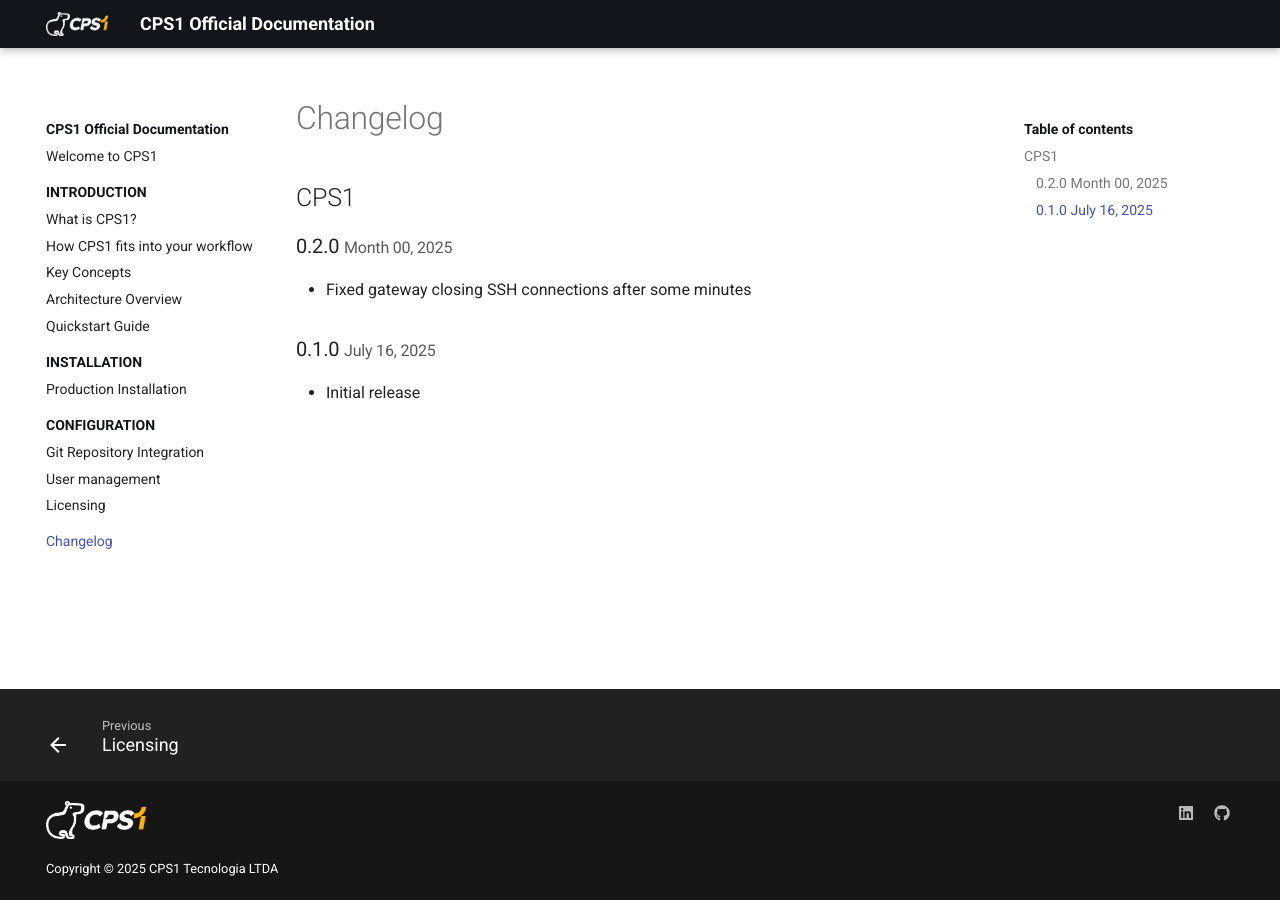
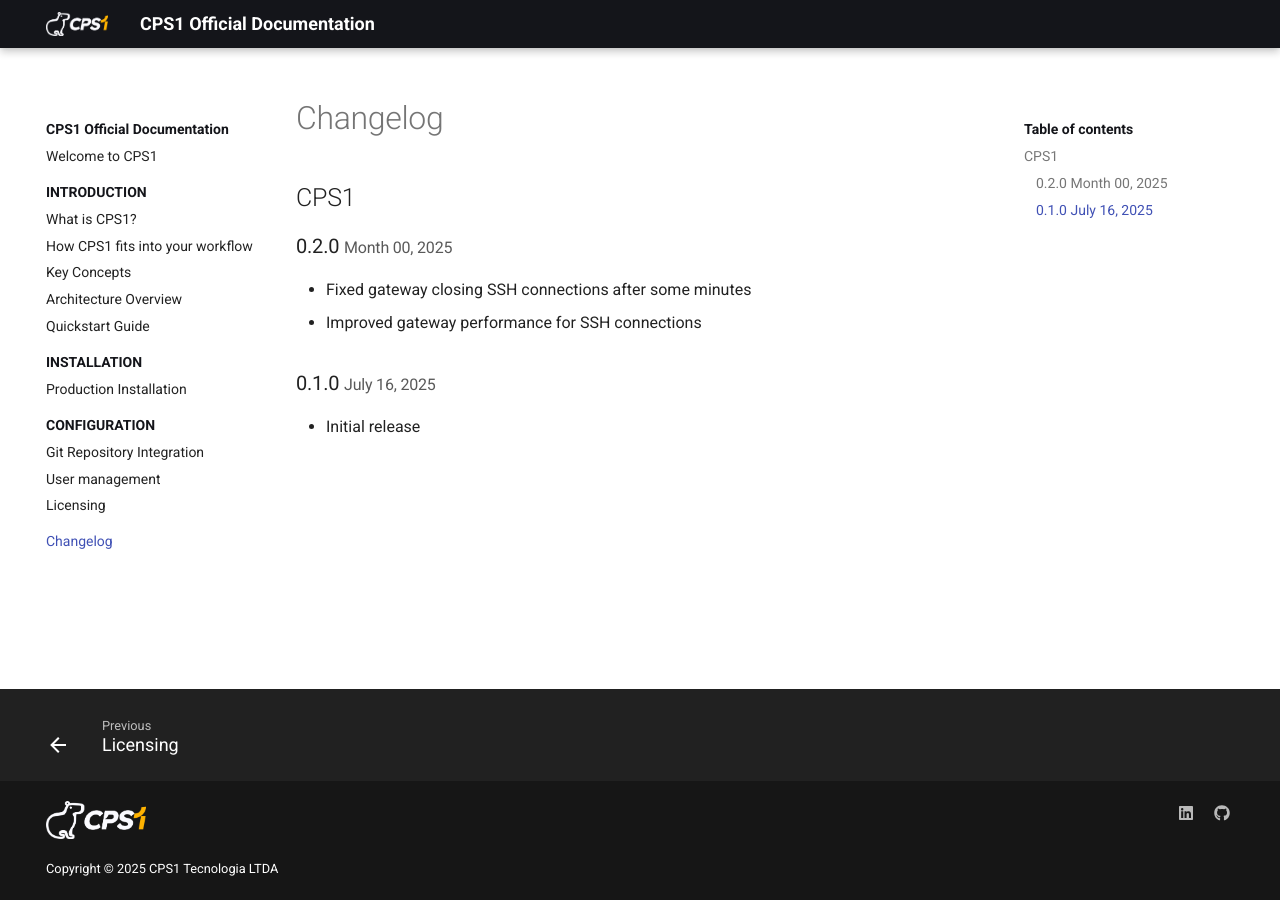
Before and after one commit to cps-1/docs, an MkDocs documentation site: the page built from docs/changelog.md, in a window 1280 px wide. Built offline with MkDocs 1.6.1 and Material for MkDocs 9.7.7, drawn with Linux system fonts in a browser that asks for light colours; the version menu is left out.

Commit message:
docs: update changelog for v0.2

```diff
--- a/docs/changelog.md
+++ b/docs/changelog.md
@@ -5,6 +5,7 @@
 ### 0.2.0 <small>Month 00, 2025</small> { id="0.2.0" }
 
 - Fixed gateway closing SSH connections after some minutes
+- Improved gateway performance for SSH connections
 
 ### 0.1.0 <small>July 16, 2025</small> { id="0.1.0" }
 
```
